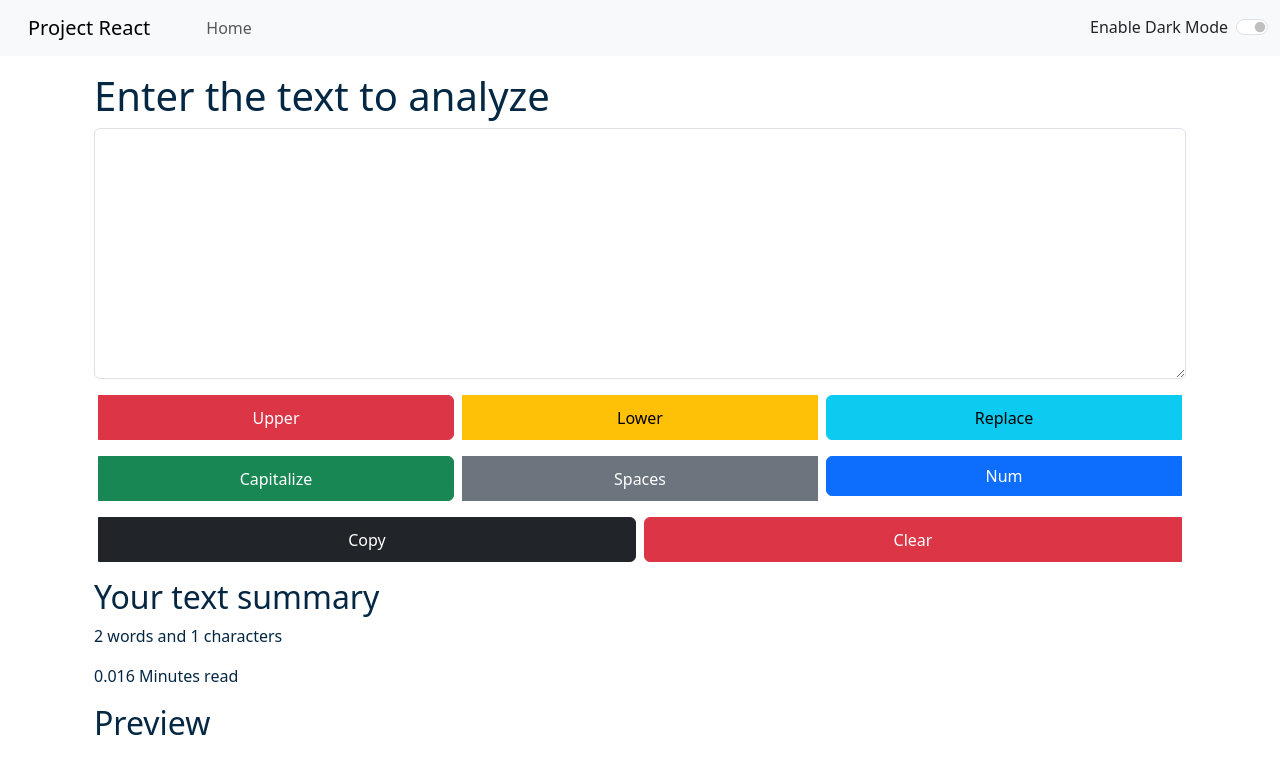
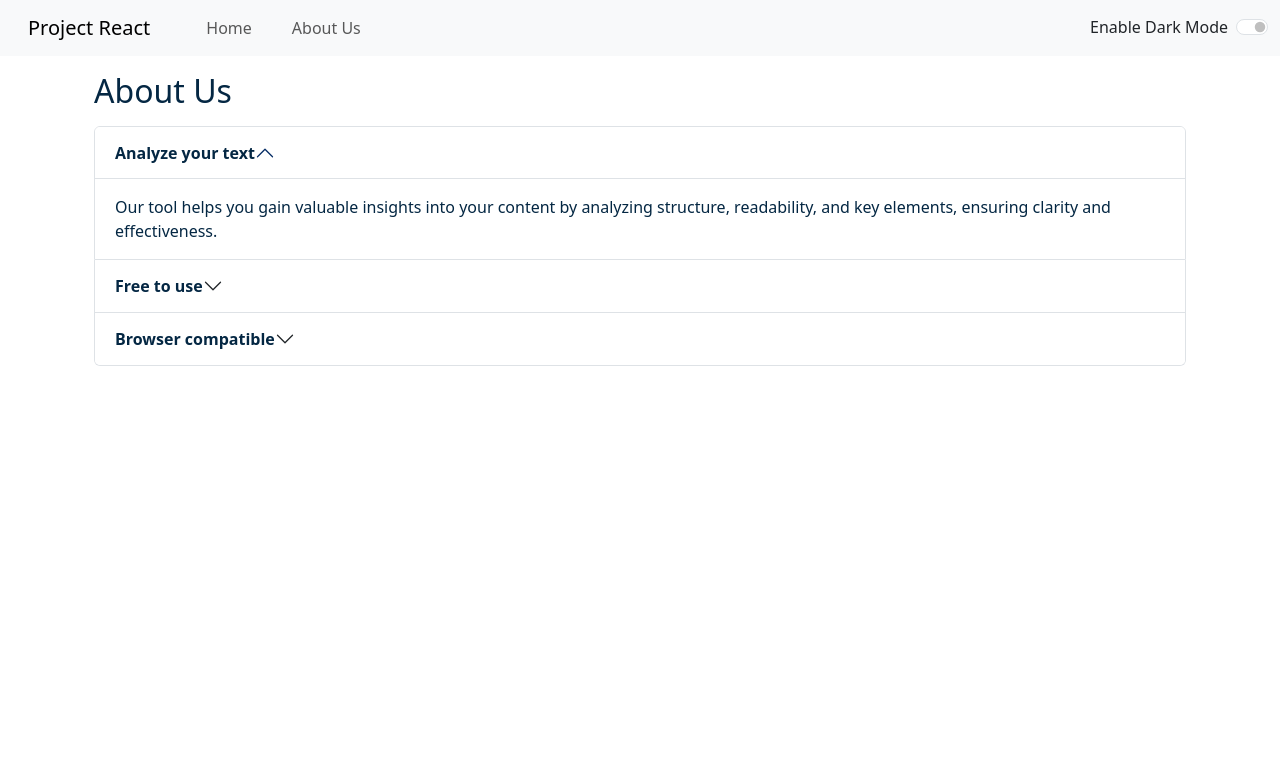
Before and after one commit to rashvath/TEXT, a React (Create React App) app: page /about in a window 1280 px wide. Shown: the top 774 px of the page. Built offline with nearby package versions, Linux system fonts and the light colour scheme.

Commit message:
Updated Alert component and other changes

```diff
--- a/package.json
+++ b/package.json
@@ -1,5 +1,5 @@
 {
-  "homepage": "https://rashvath.github.io/ProjectDemo",
+  "homepage": "https://rashvath.github.io/TEXT",
   "name": "my-app",
   "version": "0.1.0",
   "private": true,
--- a/src/App.js
+++ b/src/App.js
@@ -3,12 +3,13 @@ import './App.css';
 import Navbar from './components/Navbar';
 import TextForm from './components/TextForm';
 import Alert from './components/Alert';
+import About from './components/About'; // ✅ Import About Component
 import React from "react";
-//import {
- // BrowserRouter as Router,
- // Routes,  // ✅ Use Routes instead of Switch
- // Route
-//} from "react-router-dom";
+import {
+ BrowserRouter as Router,
+ Routes,  // ✅ Use Routes instead of Switch
+ Route
+} from "react-router-dom";
 
 function App() {
   const [mode, setMode] = useState('light');
@@ -35,17 +36,16 @@ function App() {
 
   return (
     <>
-    { /*<Router>*/}
-<Navbar title="Project React" mode={mode} toggleMode={toggleMode} aboutText="About Us" />
-        <Alert alert={alert} />
-        <div className="container my-3">
-         { /*<Routes>
-            <Route exact path="/about" element={<About />} />
-            <Route exact path="/"
-          </Routes>*/}
-          <TextForm showAlert={showAlert} heading="Enter the text to analyze" mode={mode} />
-        </div>
-      {/*</Router>*/}
+    <Router>
+      <Navbar title="Project React" mode={mode} toggleMode={toggleMode} aboutText="About Us" />
+      <Alert alert={alert} />
+      <div className="container my-3">
+        <Routes>
+          <Route exact path="/about" element={<About mode={mode} />} />
+          <Route exact path="/" element={ <TextForm showAlert={showAlert} heading="Enter the text to analyze" mode={mode} />} />
+        </Routes>
+      </div>
+    </Router>
     </>
   );
 }
--- a/src/components/About.js
+++ b/src/components/About.js
@@ -1,71 +1,59 @@
-import React, { useState } from 'react';
+//import React, { useState } from 'react';
 
-export default function About() {
-    const [MyStyle, setStyle] = useState({
-      backgroundColor: 'white',
-      color: 'black',
-    });
-
-    const [btnText,setBtnText]=useState('Enable Dark Mode')
-
-  const toggleStyle = () => {
-    if (MyStyle.backgroundColor === 'white') {
-      setStyle({
-          backgroundColor: 'black',
-          color: 'white'
-      });
-      setBtnText('Enable Light Mode');
-  } else {
-      setStyle({
-          backgroundColor: 'white',
-          color: 'black'
-      });
-      setBtnText('Enable Dark Mode');
+export default function About(props) {
+ //   const [MyStyle, setStyle] = useState({
+ //     backgroundColor: 'white',
+ //     color: 'black',
+ //   });
+    let MyStyle={
+      color: props.mode=== 'dark'?'white':'#042743',
+      backgroundColor:props.mode=== 'dark'?'#042743':'white',
     }
-};
-
     return (
-    <div className='container'style={MyStyle}>
+        <div className='container' style={MyStyle}>
             <h2 className='my-3'>About Us</h2>
-      <div className="accordion" id="accordionExample"style={MyStyle}>
+            <div className="accordion" id="accordionExample" style={MyStyle}>
                 <div className="accordion-item">
                     <h2 className="accordion-header">
                         <button className="accordion-button" style={MyStyle} type="button" data-bs-toggle="collapse" data-bs-target="#collapseOne" aria-expanded="true" aria-controls="collapseOne">
-        Accordion Item #1
+                           <strong>Analyze your text</strong>
                         </button>
                     </h2>
                     <div id="collapseOne" className="accordion-collapse collapse show" data-bs-parent="#accordionExample">
-      <div className="accordion-body">
-        <strong>This is the first item's accordion body.</strong> It is shown by default, until the collapse plugin adds the appropriate classes that we use to style each element. These classes control the overall appearance, as well as the showing and hiding via CSS transitions. You can modify any of this with custom CSS or overriding our default variables. It's also worth noting that just about any HTML can go within the <code>.accordion-body</code>, though the transition does limit overflow.
+                        <div className="accordion-body" style={MyStyle}>
+                            Our tool helps you gain valuable insights into your content by analyzing structure, readability, and key elements, ensuring clarity and effectiveness.
                         </div>
                     </div>
                 </div>
+
                 <div className="accordion-item">
                     <h2 className="accordion-header">
                         <button className="accordion-button collapsed" style={MyStyle} type="button" data-bs-toggle="collapse" data-bs-target="#collapseTwo" aria-expanded="false" aria-controls="collapseTwo">
-        Accordion Item #2
+                           <><strong> Free to use</strong></>
                         </button>
                     </h2>
                     <div id="collapseTwo" className="accordion-collapse collapse" data-bs-parent="#accordionExample">
-      <div className="accordion-body">
-        <strong>This is the second item's accordion body.</strong> It is hidden by default, until the collapse plugin adds the appropriate classes that we use to style each element. These classes control the overall appearance, as well as the showing and hiding via CSS transitions. You can modify any of this with custom CSS or overriding our default variables. It's also worth noting that just about any HTML can go within the <code>.accordion-body</code>, though the transition does limit overflow.
+                        <div className="accordion-body" style={MyStyle}>
+                            Enjoy full access to all features without any charges or restrictions, making it a convenient and accessible solution for everyone.
                         </div>
                     </div>
                 </div>
+
                 <div className="accordion-item">
                     <h2 className="accordion-header">
                         <button className="accordion-button collapsed" style={MyStyle} type="button" data-bs-toggle="collapse" data-bs-target="#collapseThree" aria-expanded="false" aria-controls="collapseThree">
-        Accordion Item #3
+                           <strong> Browser compatible</strong>
                         </button>
                     </h2>
                     <div id="collapseThree" className="accordion-collapse collapse" data-bs-parent="#accordionExample">
-      <div className="accordion-body">
-        <strong>This is the third item's accordion body.</strong> It is hidden by default, until the collapse plugin adds the appropriate classes that we use to style each element. These classes control the overall appearance, as well as the showing and hiding via CSS transitions. You can modify any of this with custom CSS or overriding our default variables. It's also worth noting that just about any HTML can go within the <code>.accordion-body</code>, though the transition does limit overflow.
+                        <div className="accordion-body" style={MyStyle}>
+                            Designed to work seamlessly on all modern web browsers, ensuring a smooth and hassle-free experience across different devices.
                         </div>
                     </div>
                 </div>
             </div>
-<button onClick={toggleStyle} type="button" className="btn btn-primary my-4 ">{btnText}</button>
+
+            {/* <button onClick={toggleStyle} type="button" className="btn btn-primary my-4">{btnText}</button> */}
         </div>
-  )
+    );
 }
--- a/src/components/Navbar.js
+++ b/src/components/Navbar.js
@@ -1,12 +1,12 @@
 import React from 'react';
-//import { Link } from 'react-router-dom';
+import { Link } from 'react-router-dom';
 
 export default function Navbar(props) {
   return (
     <nav className={`navbar navbar-expand-lg navbar-${props.mode} bg-${props.mode}`}>
       <div className="container-fluid">
         {/* Brand Name */}
-        <a className="navbar-brand" href="/">{props.title}</a>
+        <Link className="navbar-brand" to="#">{props.title}</Link>
 
         {/* Toggle Button for Mobile View */}
         <button
@@ -23,16 +23,15 @@ export default function Navbar(props) {
 
         {/* Navbar Items and Dark Mode Toggle */}
         <div className="collapse navbar-collapse d-flex justify-content-between" id="navbarSupportedContent">
-          {/* Left Side - Home & About */}
           <ul className="navbar-nav my-auto">
             <li className="nav-item">
-              {/* <Link className="nav-link mx-2" to="/">Home</Link> */}
-              <a className="nav-link mx-2" href="/">Home</a>
+              <Link className="nav-link mx-2" to="/">Home</Link>
+              {/* <a className="nav-link mx-2" href="#">Home</a> */}
 
             </li>
-            {/* <li className="nav-item">
+            <li className="nav-item">
               <Link className="nav-link mx-3" to="/about">{props.aboutText}</Link>
-            </li> */}
+            </li>
           </ul>
 
           {/* Right Side - Dark Mode Toggle */}
--- a/src/components/TextForm.js
+++ b/src/components/TextForm.js
@@ -108,20 +108,20 @@ export default function TextForm(props) {
         </div>
         <div className="d-flex flex-column gap-3">
   <div className="btn-group" role="group" aria-label="Text Operations">
-    <button type="button" className="btn btn-danger mx-1" style={{ width: '80px', height: '45px' }} onClick={handleUpClick}>Upper</button>
-    <button type="button" className="btn btn-warning mx-1" style={{ width: '80px', height: '45px' }} onClick={handleLoClick}>Lower</button>
-    <button type="button" className="btn btn-info mx-1" style={{ width: '80px', height: '45px' }} onClick={handleFindReplace}>Replace</button>
+    <button disabled={text.lenngth===0} type="button" className="btn btn-danger mx-1" style={{ width: '80px', height: '45px' }} onClick={handleUpClick}>Upper</button>
+    <button  disabled={text.lenngth===0} type="button" className="btn btn-warning mx-1" style={{ width: '80px', height: '45px' }} onClick={handleLoClick}>Lower</button>
+    <button  disabled={text.lenngth===0} type="button" className="btn btn-info mx-1" style={{ width: '80px', height: '45px' }} onClick={handleFindReplace}>Replace</button>
   </div>
 
   <div className="btn-group" role="group" aria-label="Formatting">
-    <button type="button" className="btn btn-success mx-1" style={{ width: '80px', height: '45px' }} onClick={FirstCapital}>Capitalize</button>
-    <button type="button" className="btn btn-secondary mx-1" style={{ width: '80px', height: '45px' }} onClick={handleRemoveSpaces}>Spaces</button>
-    <button type="button" className="btn btn-primary mx-1" style={{ width: '80px', height: '40px' }} onClick={handleNumbersToWords}>Num</button>
+    <button  disabled={text.lenngth===0} type="button" className="btn btn-success mx-1" style={{ width: '80px', height: '45px' }} onClick={FirstCapital}>Capitalize</button>
+    <button  disabled={text.lenngth===0} type="button" className="btn btn-secondary mx-1" style={{ width: '80px', height: '45px' }} onClick={handleRemoveSpaces}>Spaces</button>
+    <button  disabled={text.lenngth===0} type="button" className="btn btn-primary mx-1" style={{ width: '80px', height: '40px' }} onClick={handleNumbersToWords}>Num</button>
   </div>
 
   <div className="btn-group" role="group" aria-label="Actions">
-    <button type="button" className="btn btn-dark mx-1" style={{ width: '80px', height: '45px' }} onClick={handleCopyText}>Copy</button>
-    <button type="button" className="btn btn-danger mx-1" style={{ width: '80px', height: '45px' }} onClick={handleClear}>Clear</button>
+    <button  disabled={text.lenngth===0} type="button" className="btn btn-dark mx-1" style={{ width: '80px', height: '45px' }} onClick={handleCopyText}>Copy</button>
+    <button  disabled={text.lenngth===0} type="button" className="btn btn-danger mx-1" style={{ width: '80px', height: '45px' }} onClick={handleClear}>Clear</button>
   </div>
 </div>
 
@@ -129,10 +129,10 @@ export default function TextForm(props) {
     </div>
     <div className="container my-3" style={{color: props.mode === 'dark' ? 'white' : '#042743'} }>
         <h2>Your text summary</h2>
-        <p>{text.split(" ").length} words and {text.length} characters</p>
-        <p>{0.008 * text.split(" ").length} Minutes read </p>
+        <p>{text.split(".").filter((element)=>{return element.length!==0}).length} words and {text.length} characters</p>
+        <p>{0.008 * text.split(" ").filter((element)=>{return element.length!==0}).length} Minutes read </p>
         <h2>Preview</h2>
-        <p>{text.length>0?text:"Enter something in the textbox above to preview it here..."}</p>
+        <p>{text.length>0?text:"Nothing to preiview"}</p>
     </div>
     </>
   )
```
Also changed, not shown: src/components/Alert.js (+22 -1 lines), 1 other file (tests, documents, lock files or other folders). Lines whose indentation alone changed are shown as unchanged.
